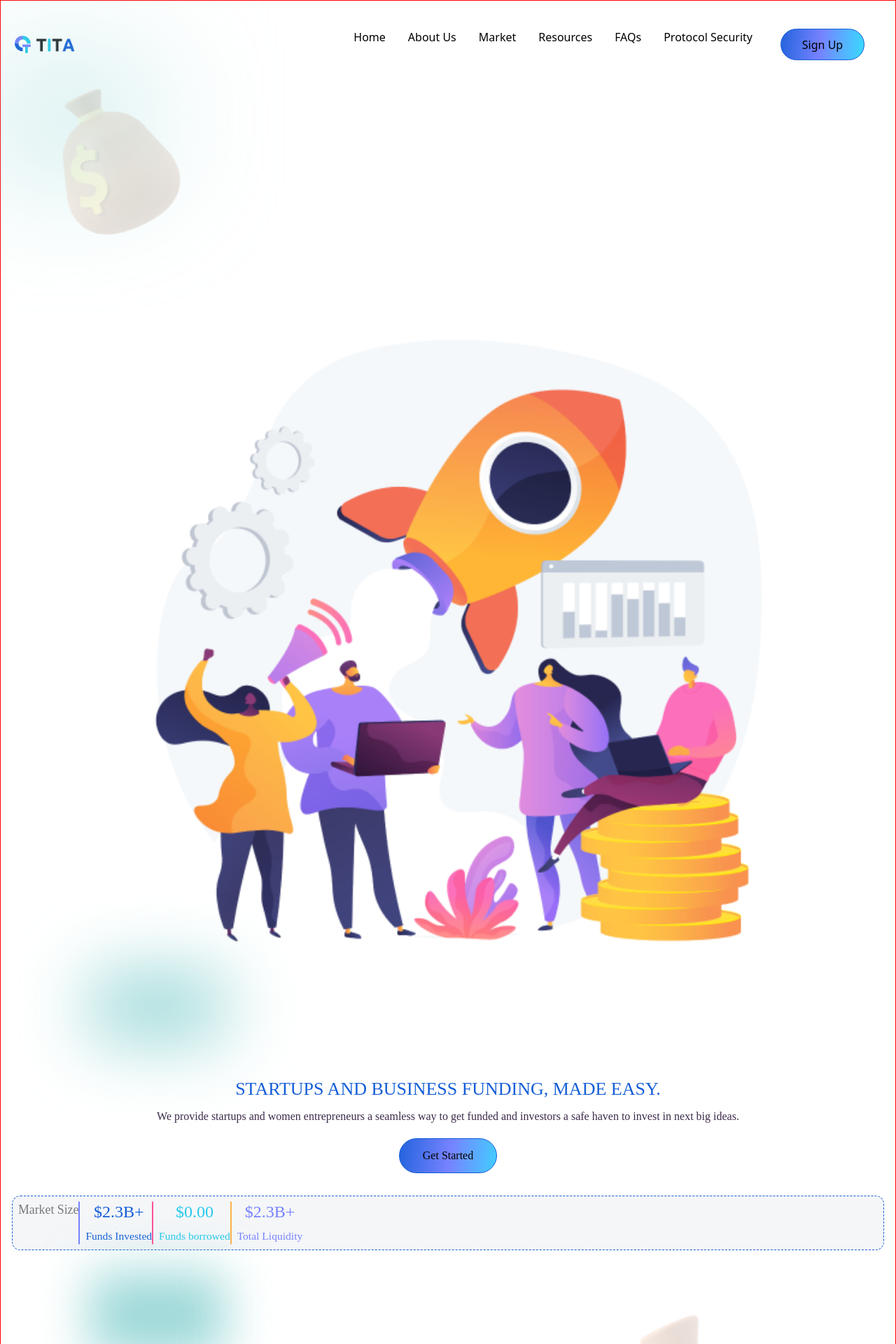
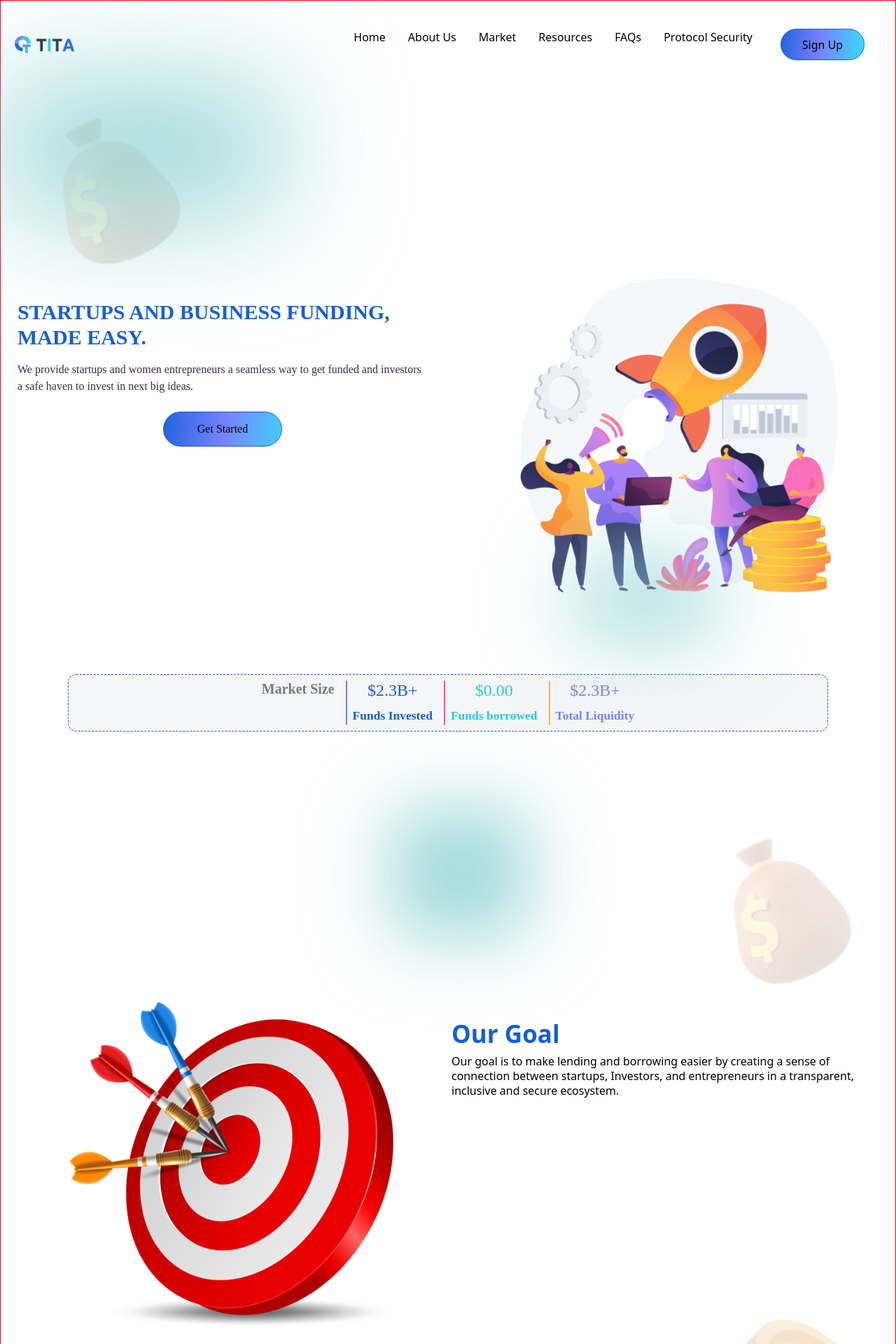
Before and after one commit to DevZibah/Tita, a React (Vite) app: page / in a window 1280 px wide. Shown: the top 1920 px of the page at 70% size. Built offline with nearby package versions, Linux system fonts and the light colour scheme.

Commit message:
Done with a few sections on the 768px screen

```diff
--- a/src/routes/Home.tsx
+++ b/src/routes/Home.tsx
@@ -13,37 +13,43 @@ const Home = () => {
       <article className='ellipse'></article>
       <img src={coin} alt='coin' className='coin' />
       <main className='sec-one text-center'>
-        <div>
+        <div className='hero-ellipse'>
           <img src={hero} alt='hero' className='hero' />
           <article className='ellipse1'></article>
         </div>
-        <div>
-          <p className='text-one mt-5 p-1'>
+        <div className='busstartup p-md-4 text-md-start'>
+          <p className='text-one mt-5 p-1 p-md-0'>
             STARTUPS AND BUSINESS FUNDING, MADE EASY.
           </p>
-          <p className='p-3 text-two'>
+          <p className='p-3 text-two p-md-0 mt-md-3'>
             We provide startups and women entrepreneurs a seamless way to get
             funded and investors a safe haven to invest in next big ideas.
           </p>
-          <button className='buttn'>Get Started</button>
+          <div className='div-button text-md-center'>
+            <button className='buttn mt-md-2'>Get Started</button>
+          </div>
+        </div>
+        <div className='hero-ellipse1'>
+          <img src={hero} alt='hero' className='hero' />
+          <article className='ellipse1'></article>
         </div>
       </main>
       <div className='p-3 text-center div-one'>
-        <section className='sec-two mt-3 p-2 d-flex'>
+        <section className='sec-two mt-3 p-2 d-flex justify-content-md-center'>
           <article>
             <p className='MarSize text-capitalize'>Market Size</p>
           </article>
-          <small className='vert-line me-2'></small>
+          <small className='vert-line me-2 ms-md-3'></small>
           <article className='color1'>
             <h4>$2.3B+</h4>
             <small>Funds Invested</small>
           </article>
-          <small className='vert-line1 me-2'></small>
+          <small className='vert-line1 me-2 ms-md-3'></small>
           <article className='color2'>
             <h4>$0.00</h4>
             <small>Funds borrowed</small>
           </article>
-          <small className='vert-line2 me-2'></small>
+          <small className='vert-line2 me-2 ms-md-3'></small>
           <article className='color3'>
             <h4>$2.3B+</h4>
             <small>Total Liquidity</small>
@@ -55,13 +61,13 @@ const Home = () => {
           <div className='ellipse3 text-end'></div>
           <img src={coin1} alt='coin' className='coin yencoin' />
         </article>
-        <main className='text-center mt-5'>
+        <main className='text-center mt-5 home-main p-md-4'>
           <div>
             <img src={arrow} className='arrow' alt='arrow' />
           </div>
-          <div>
-            <h3 className='text-one'>Our Goal</h3>
-            <p className='p-3 text-three'>
+          <div className='text-md-start'>
+            <h3 className='text-one goal-text'>Our Goal</h3>
+            <p className='p-3 text-three p-md-0'>
               Our goal is to make lending and borrowing easier by creating a
               sense of connection between startups, Investors, and entrepreneurs
               in a transparent, inclusive and secure ecosystem.
@@ -69,10 +75,10 @@ const Home = () => {
           </div>
         </main>
         <article className='text-end'>
-          <img src={yen} className='yencoin text-end' alt='coin yen' />
+          <img src={yen} className='yencoin text-end yen-coin' alt='coin yen' />
         </article>
       </section>
-      <article className='text-center mt-3'>
+      <article className='text-center mt-3 p-md-4 border border-danger'>
         <h3 className='text-one'>How It Works</h3>
         <main className='d-flex mt-3 mainn'>
           <p className='main-sec mt-1 p-2 inves'>Investors</p>
--- a/src/style/Home.css
+++ b/src/style/Home.css
@@ -108,7 +108,6 @@ body {
   background: rgba(133, 207, 207, 0.8);
   filter: blur(35px);
   margin-left: 8rem;
-  /* transform: translate(3rem); */
 }
 .arrow {
   width: 70%;
@@ -189,9 +188,88 @@ body {
   text-transform: capitalize;
   color: #ffffff;
 }
-.build-buttn{
+.build-buttn {
   width: 160px;
   height: 40px;
   font-weight: 500;
   font-size: 14px;
 }
+.hero-ellipse1 {
+  display: none;
+}
+@media (min-width: 768px) {
+  .ellipse {
+    filter: blur(83px);
+    width: 397px;
+    height: 190px;
+    top: 180px;
+  }
+  .coin {
+    margin-top: -12rem;
+  }
+  .hero-ellipse {
+    display: none;
+  }
+  .hero-ellipse1 {
+    display: block;
+  }
+  .sec-one {
+    display: grid;
+    grid-template-columns: repeat(2, 1fr);
+    grid-gap: 10px;
+    margin-top: -5rem;
+  }
+  .text-one {
+    font-weight: 700;
+    font-size: 30px;
+  }
+  .buttn {
+    width: 170px;
+    height: 50px;
+    margin-top: -1.8rem;
+  }
+  .hero {
+    width: 95%;
+    margin-top: -2rem;
+  }
+  .ellipse1 {
+    width: 200px;
+    filter: blur(60px);
+    margin-left: 11rem;
+    margin-top: -7rem;
+  }
+  .div-one {
+    padding: 6rem !important;
+    margin-top: -3.5rem;
+  }
+  .div-one {
+    font-weight: 700;
+    font-size: 20px;
+  }
+  .yencoin {
+    width: 25% !important;
+  }
+  .ellipse3 {
+    height: 180px;
+    filter: blur(55px);
+    margin-left: 35rem;
+  }
+  .home-main {
+    display: grid;
+    grid-template-columns: repeat(2, 1fr);
+    grid-gap: 10px;
+    margin-top: -2rem !important;
+  }
+  .arrow {
+    width: 80%;
+  }
+  .goal-text {
+    font-size: 35px;
+  }
+  .yen-coin {
+    margin-top: -5rem;
+    width: 20% !important;
+  }
+}
+@media (min-width: 1024px) {
+}
--- a/src/style/Navbar.css
+++ b/src/style/Navbar.css
@@ -41,6 +41,6 @@
   text-align: center;
   justify-content: end;
 }
-@media (min-width: 768px) {
+@media (min-width: 1024px) {
 
 }
```
